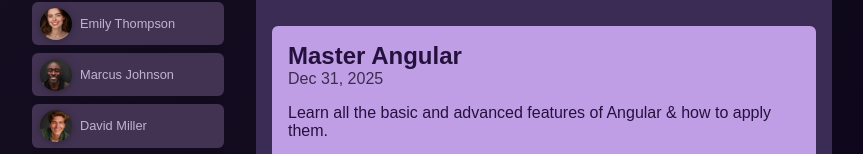
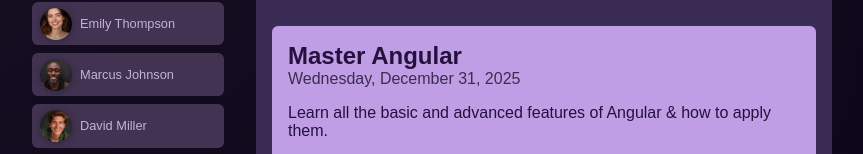
Before and after one commit to Arun-cloud-dev/17mar25angular7pm, an Angular app in the folder firstapp/: page / in a window 1280 px wide. Both pictures are taken after a click on the button "Jasmine Washington". Shown: the part 314-468 px from the top of the page, without its empty margins (208-1071 px from the left). Built offline with nearby package versions, Linux system fonts and the light colour scheme.

Commit message:
update injectable and services , pipes, ng-content

```diff
--- a/firstapp/src/app/tasks/task/task.component.html
+++ b/firstapp/src/app/tasks/task/task.component.html
@@ -1,7 +1,7 @@
 <app-card>
     <article>
     <h2>{{ task.title }}</h2>
-    <time>{{ task.dueDate | date }}</time>
+    <time>{{ task.dueDate  | date: 'fullDate'}}</time>
     <p>{{ task.summary }}</p>
     <p class="actions">
         <button (click)="onCompleteTask()">Complete</button>
--- a/firstapp/src/app/tasks/tasks.component.ts
+++ b/firstapp/src/app/tasks/tasks.component.ts
@@ -2,50 +2,31 @@ import { Component, Input } from '@angular/core';
 import { TaskComponent } from './task/task.component';
 import { NewTaskComponent } from "./new-task/new-task.component";
 import { type NewTaskData } from './task/task.model';
+import { TaskService } from './tasks.service';
 
 @Component({
   selector: 'app-tasks',
   standalone: true,
   templateUrl: './tasks.component.html',
   styleUrl: './tasks.component.css',
-  imports: [TaskComponent, NewTaskComponent],
+  imports: [TaskComponent, NewTaskComponent ],
 })
+
+
 export class TasksComponent {
   @Input({ required: true }) userId!: string;
   @Input({ required: true }) name!: string;
   isAddingTask = false;
-  tasks = [
-    {
-      id: 't1',
-      userId: 'u1',
-      title: 'Master Angular',
-      summary:
-        'Learn all the basic and advanced features of Angular & how to apply them.',
-      dueDate: '2025-12-31',
-    },
-    {
-      id: 't2',
-      userId: 'u3',
-      title: 'Build first prototype',
-      summary: 'Build a first prototype of the online shop website',
-      dueDate: '2024-05-31',
-    },
-    {
-      id: 't3',
-      userId: 'u3',
-      title: 'Prepare issue template',
-      summary:
-        'Prepare and describe an issue template which will help with project management',
-      dueDate: '2024-06-15',
-    },
-  ];
+  // private tasksService = TaskService;
+
+  constructor(private tasksService: TaskService) {}
 
   get selectedUserTasks() {
-    return this.tasks.filter((task) => task.userId === this.userId);
+    return this.tasksService.getUserTasks(this.userId); ;
   }
 
   onCompleteTask(id: string) {
-    this.tasks = this.tasks.filter((task) => task.id !== id);
+
   }
 
   onStartAddTask() {
@@ -57,13 +38,7 @@ export class TasksComponent {
   }
 
   onAddTask(taskData: NewTaskData) {
-    this.tasks.unshift({
-      id: new Date().getTime().toString(),
-      userId: this.userId,
-      title: taskData.title,
-      summary: taskData.summary,
-      dueDate: taskData.date,
-    });
+
     this.isAddingTask = false;
   }
 }
--- /dev/null
+++ b/firstapp/src/app/tasks/tasks.service.ts
@@ -0,0 +1,52 @@
+import { Injectable } from "@angular/core";
+import { type NewTaskData } from "./task/task.model";
+
+
+@Injectable({providedIn: 'root'})
+
+
+export class TaskService {
+     private tasks = [
+        {
+          id: 't1',
+          userId: 'u1',
+          title: 'Master Angular',
+          summary:
+            'Learn all the basic and advanced features of Angular & how to apply them.',
+          dueDate: '2025-12-31',
+        },
+        {
+          id: 't2',
+          userId: 'u3',
+          title: 'Build first prototype',
+          summary: 'Build a first prototype of the online shop website',
+          dueDate: '2024-05-31',
+        },
+        {
+          id: 't3',
+          userId: 'u3',
+          title: 'Prepare issue template',
+          summary:
+            'Prepare and describe an issue template which will help with project management',
+          dueDate: '2024-06-15',
+        },
+     ];
+
+    getUserTasks(userId: string) {
+        return this.tasks.filter((task) => task.userId === userId)
+    }
+
+    addTask(taskData: NewTaskData, userId: string) {
+        this.tasks.unshift({
+          id: new Date().getTime().toString(),
+          userId: userId,
+          title: taskData.title,
+          summary: taskData.summary,
+          dueDate: taskData.date,
+        });
+    }
+
+    removeTask(id: string) {
+        this.tasks = this.tasks.filter((task) => task.id !== id);
+    }
+}
```
